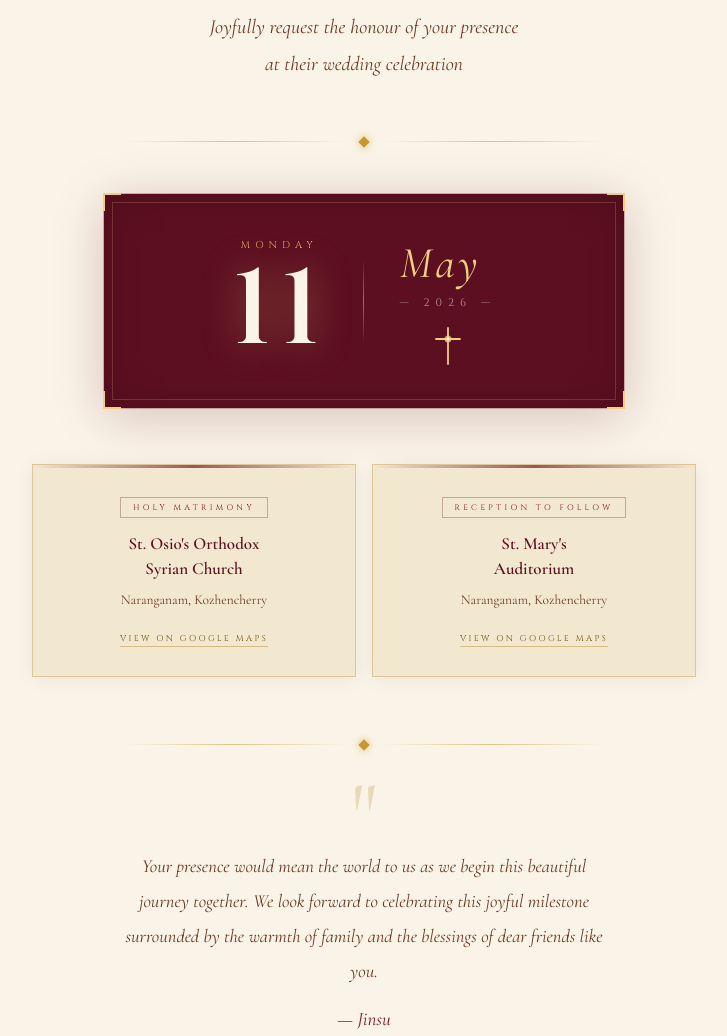
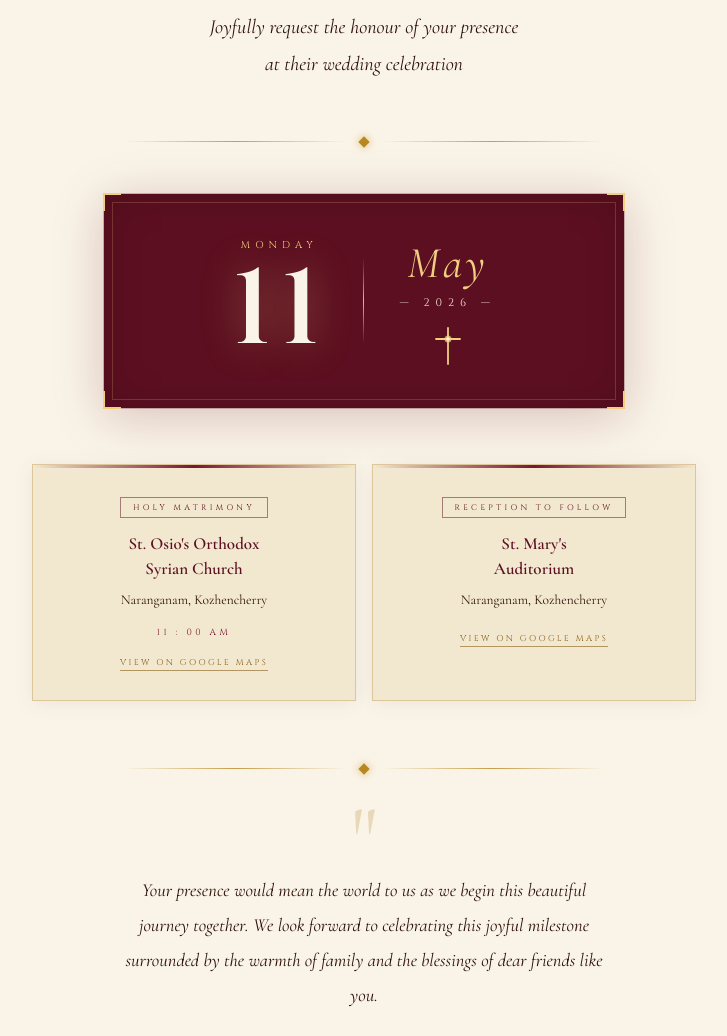
Before and after one commit to jinsuabraham/wedding-invitation, a plain HTML site: page index.html in a window 1280 px wide. Shown: the part 1197-2233 px from the top of the page, without its empty margins (276-1003 px from the left). Drawn offline with nearby package versions, Linux system fonts and the light colour scheme.

Commit message:
Add files via upload

```diff
--- a/index.html
+++ b/index.html
@@ -20,15 +20,16 @@ html{scroll-behavior:smooth}
   --maroon2:    #7a1530;
   --maroon3:    #9b2040;
   --maroon-lt:  #b83050;
-  --gold:       #a87820;
-  --gold2:      #c89830;
-  --gold3:      #e0b850;
+  --gold:       #9a6c14;
+  --gold2:      #b88820;
+  --gold3:      #d0a838;
   --gold-lt:    #f0d080;
-  --gold-dk:    #705010;
+  --gold-dk:    #8a6018;
+  --cream2:     #f5ead8;
   --ink:        #1e0a08;
-  --ink2:       #3a1810;
-  --ink3:       #6a3820;
-  --muted:      #8a6040;
+  --ink2:       #2e1208;
+  --ink3:       #3e1a08;
+  --muted:      #5a3818;
   --green:      #2a5020;
   --green2:     #3a6830;
 }
@@ -241,15 +242,15 @@ body::after{
 /* ══ TYPOGRAPHY ══ */
 .eyebrow{
   font-family:'Cinzel',serif;font-size:10px;
-  letter-spacing:.58em;text-transform:uppercase;color:var(--gold);
+  letter-spacing:.58em;text-transform:uppercase;color:var(--gold2);
 }
 .verse-text{
-  font-style:italic;color:var(--ink3);line-height:1.88;
+  font-style:italic;color:var(--ink2);line-height:1.88;
   font-size:clamp(15px,2.4vw,19px);max-width:420px;
 }
 .verse-ref{
   font-family:'Cinzel',serif;font-size:10px;
-  letter-spacing:.3em;color:var(--muted);
+  letter-spacing:.3em;color:var(--gold2);
   margin-top:8px;display:block;
 }
 
@@ -261,7 +262,7 @@ body::after{
 .div-line{
   flex:1;height:1px;
   background:linear-gradient(to right,transparent,var(--gold2),transparent);
-  opacity:.55;
+  opacity:.8;
 }
 .div-diamond{
   width:8px;height:8px;
@@ -294,18 +295,18 @@ body::after{
 .fam-lbl{
   font-family:'Cinzel',serif;font-size:9px;
   letter-spacing:.42em;text-transform:uppercase;
-  color:var(--gold);margin-bottom:8px;
+  color:var(--gold2);margin-bottom:8px;
 }
-.fam-nm{font-size:15px;color:var(--ink3);line-height:1.78}
+.fam-nm{font-size:15px;color:var(--ink2);line-height:1.78}
 
 /* ══ TOGETHER ══ */
 .tog-lbl{
   font-family:'Cinzel',serif;font-size:9.5px;
   letter-spacing:.42em;text-transform:uppercase;
-  color:var(--gold);display:block;margin-bottom:12px;
+  color:var(--gold2);display:block;margin-bottom:12px;
 }
 .tog-body{
-  font-style:italic;color:var(--ink3);line-height:1.82;
+  font-style:italic;color:var(--ink2);line-height:1.82;
   font-size:clamp(16px,2.5vw,20px);
 }
 
@@ -333,11 +334,11 @@ body::after{
 }
 
 .date-row{display:flex;align-items:center;justify-content:center;gap:36px;flex-wrap:wrap}
-.d-sep{width:1px;height:86px;background:linear-gradient(to bottom,transparent,var(--gold-lt),transparent);opacity:.5}
+.d-sep{width:1px;height:86px;background:linear-gradient(to bottom,transparent,var(--gold-lt),transparent);opacity:.9}
 .d-day{
   font-family:'Cinzel',serif;font-size:10px;
   letter-spacing:.52em;text-transform:uppercase;
-  color:var(--gold-lt);margin-bottom:6px;opacity:.8;
+  color:var(--gold-lt);margin-bottom:6px;
 }
 .d-num{
   font-family:'Cinzel',serif;font-weight:600;
@@ -349,12 +350,12 @@ body::after{
 .d-month{
   font-family:'Cormorant Garamond',serif;font-style:italic;
   font-size:clamp(30px,5vw,44px);
-  color:var(--gold-lt);display:block;letter-spacing:.08em;
+  color:var(--gold-lt);display:block;letter-spacing:.08em;text-align:center;
 }
 .d-year{
   font-family:'Cinzel',serif;font-size:11px;
-  letter-spacing:.55em;color:rgba(250,244,232,.6);
-  margin-top:5px;display:block;
+  letter-spacing:.55em;color:var(--cream2);
+  margin-top:5px;display:block;text-align:center;
 }
 
 /* ══ VENUE CARDS ══ */
@@ -373,27 +374,32 @@ body::after{
 .vc::before{
   content:'';position:absolute;top:0;left:0;right:0;height:3px;
   background:linear-gradient(to right,transparent,var(--maroon2),transparent);
-  opacity:.7;
+  opacity:1;
 }
 .vc-badge{
   display:inline-block;font-family:'Cinzel',serif;font-size:8px;
   letter-spacing:.42em;text-transform:uppercase;
-  color:var(--maroon2);border:1px solid rgba(92,15,32,.3);
+  color:var(--maroon);border:1px solid rgba(92,15,32,.5);
   padding:4px 12px;margin-bottom:14px;
 }
 .vc-name{
   font-family:'Cormorant Garamond',serif;font-size:17px;font-weight:600;
   color:var(--maroon);line-height:1.45;margin-bottom:8px;
 }
-.vc-addr{font-size:13.5px;color:var(--ink3);line-height:1.65;margin-bottom:14px}
+.vc-addr{font-size:13.5px;color:var(--ink2);line-height:1.65;margin-bottom:14px}
 .vc-link{
   font-family:'Cinzel',serif;font-size:8.5px;
   letter-spacing:.28em;text-transform:uppercase;
   color:var(--gold-dk);text-decoration:none;
-  border-bottom:1px solid rgba(168,120,32,.4);padding-bottom:2px;
+  border-bottom:1px solid rgba(138,96,24,.6);padding-bottom:2px;
   transition:color .2s,border-color .2s;
 }
 .vc-link:hover{color:var(--maroon2);border-color:var(--maroon2)}
+.vc-time{
+  font-family:'Cinzel',serif;font-size:9px;
+  letter-spacing:.38em;color:var(--maroon2);
+  display:block;margin-bottom:12px;
+}
 
 /* ══ PERSONAL NOTE ══ */
 .note-q{
@@ -402,18 +408,18 @@ body::after{
   margin-bottom:16px;
 }
 .note-body{
-  font-style:italic;color:var(--ink3);line-height:1.9;
+  font-style:italic;color:var(--ink2);line-height:1.9;
   font-size:clamp(15px,2.3vw,18.5px);max-width:480px;margin-bottom:18px;
 }
 .note-sig{
   font-family:'Cormorant Garamond',serif;font-style:italic;
-  font-size:19px;color:var(--maroon2);
+  font-size:19px;color:var(--maroon);
 }
 
 /* ══ FOOTER ══ */
 .ft-lbl{
   font-family:'Cinzel',serif;font-size:9px;letter-spacing:.42em;text-transform:uppercase;
-  color:var(--muted);margin-bottom:10px;
+  color:var(--gold2);margin-bottom:10px;
 }
 .ft-nm{
   font-family:'Cormorant Garamond',serif;font-size:23px;
@@ -421,7 +427,7 @@ body::after{
 }
 .ft-role{
   font-family:'Jost',sans-serif;font-weight:300;font-size:11px;
-  letter-spacing:.22em;text-transform:uppercase;color:var(--muted);
+  letter-spacing:.22em;text-transform:uppercase;color:var(--ink3);
 }
 
 /* ══ SCROLL HINT ══ */
@@ -769,7 +775,7 @@ body::after{
           <span class="d-num">11</span>
         </div>
         <div class="d-sep"></div>
-        <div style="text-align:left">
+        <div style="display:flex;flex-direction:column;align-items:center;text-align:center">
           <span class="d-month">May</span>
           <span class="d-year">— 2026 —</span>
           <div style="margin-top:16px;display:flex;justify-content:center">
@@ -793,6 +799,7 @@ body::after{
         <span class="vc-badge">Holy Matrimony</span>
         <p class="vc-name">St. Osio's Orthodox<br>Syrian Church</p>
         <p class="vc-addr">Naranganam, Kozhencherry</p>
+        <span class="vc-time">11 : 00 AM</span>
         <a class="vc-link" href="https://maps.app.goo.gl/eULogQAuvQJjpphv7" target="_blank">View on Google Maps</a>
       </div>
       <div class="vc">
```
